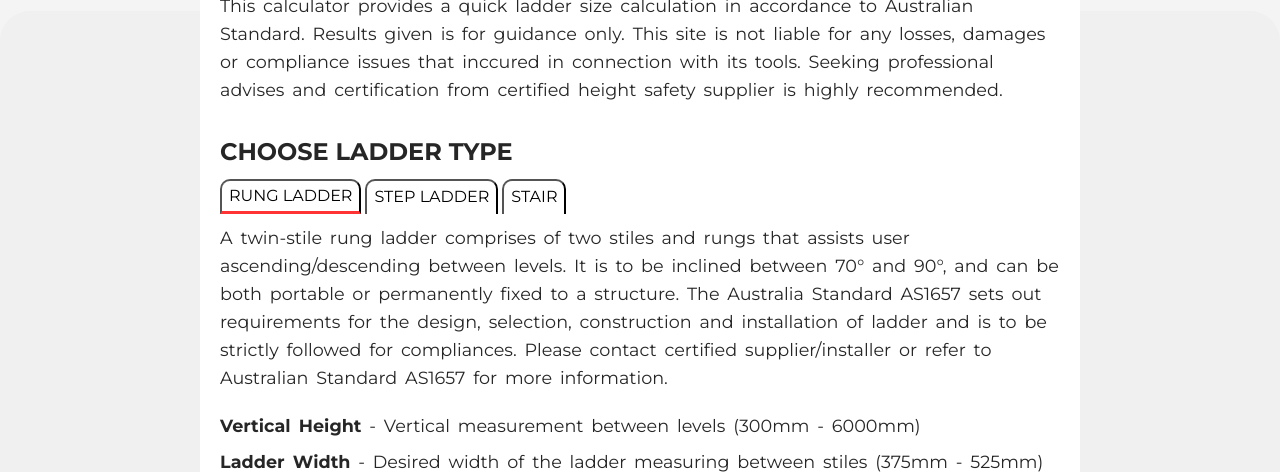
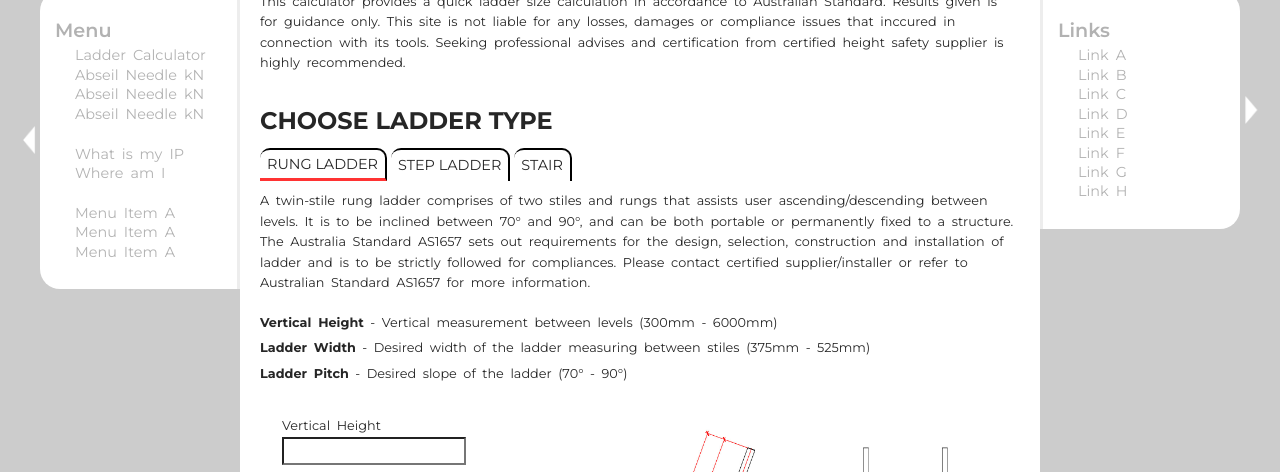
Before and after one commit to eSC2/LadderSizeCalc, a plain HTML site: page Calc/index.html in a window 1280 px wide. Shown: the part 89-561 px from the top of the page. Drawn offline with Linux system fonts and the light colour scheme.

Commit message:
Changed image SVG to PNG. Continue SASS

```diff
--- a/Calc/index.html
+++ b/Calc/index.html
@@ -6,18 +6,25 @@
     <link rel="stylesheet" href="./styles/style.css" />
     <link rel="preconnect" href="https://fonts.googleapis.com" />
     <link rel="preconnect" href="https://fonts.gstatic.com" crossorigin />
-    <link href="https://fonts.googleapis.com/css2?family=Montserrat:wght@400;700&display=swap" rel="stylesheet" />
+    <link href="https://fonts.googleapis.com/css2?family=Montserrat:wght@400;600;700&display=swap" rel="stylesheet" />
   </head>
 
   <body class="main-page">
-    <!-- <div class="navigation-arrow">
-      <img class="img-arrow" alt="image arrow" src="./src/img/arrow.svg" />
-    </div> -->
     <div class="nav-menu">
+      <img class="nav-arrow" alt="image arrow" src="./src/img/arrow.png" />
       <nav class="nav-menu-btns">
         <a>Menu</a>
-        <a class="menu-sub" href="#">Submenu A</a>
-        <a class="menu-sub" href="#">Submenu B</a>
+        <a class="menu-sub" href="#">Ladder Calculator</a>
+        <a class="menu-sub" href="#">Abseil Needle kN</a>
+        <a class="menu-sub" href="#">Abseil Needle kN</a>
+        <a class="menu-sub" href="#">Abseil Needle kN</a>
+        <br />
+        <a class="menu-sub" href="#">What is my IP</a>
+        <a class="menu-sub" href="#">Where am I</a>
+        <br />
+        <a class="menu-sub" href="#">Menu Item A</a>
+        <a class="menu-sub" href="#">Menu Item A</a>
+        <a class="menu-sub" href="#">Menu Item A</a>
       </nav>
     </div>
 
@@ -95,7 +102,14 @@
         <a>Links</a>
         <a class="link-sub" href="#">Link A</a>
         <a class="link-sub" href="#">Link B</a>
+        <a class="link-sub" href="#">Link C</a>
+        <a class="link-sub" href="#">Link D</a>
+        <a class="link-sub" href="#">Link E</a>
+        <a class="link-sub" href="#">Link F</a>
+        <a class="link-sub" href="#">Link G</a>
+        <a class="link-sub" href="#">Link H</a>
       </nav>
+      <img class="nav-arrow link-arrow" alt="image arrow" src="./src/img/arrow.png" />
     </div>
   </body>
 
--- a/Calc/styles/style.scss
+++ b/Calc/styles/style.scss
@@ -1,13 +1,17 @@
 $bgColor: white;
+$mainPageBGColor: rgba(0, 0, 0, 0.2);
 $textColor: rgba(0, 0, 0, 0.85);
 $textBGColor: transparent;
-$linkTxtColor: rgba(0, 0, 0, 0.1);
-$menuBGColor: rgb(240, 240, 240);
+$linkTxtColor: rgba(0, 0, 0, 0.3);
+$menuBGColor: white;
+// $menuBGColor: rgb(235, 235, 235);
 $menuBorderColor: rgba(220, 220, 220, 0.5);
-$menuCornerRadius: 30px;
+$menuCornerRadius: 20px;
 $menuMargin: 50% 0%;
 $tabBorderBaseColor: rgba(255, 0, 0, 0.8);
 $tabHoverBGColor: rgba(255, 0, 0, 0.5);
+$zIndexMainGrid: 2;
+$zIndexMenuGrid: 1;
 
 * {
   background-color: $bgColor;
@@ -15,13 +19,6 @@ $tabHoverBGColor: rgba(255, 0, 0, 0.5);
   padding: 0;
   margin: 0;
   line-height: 1;
-}
-
-h1,
-h2,
-p,
-nav,
-li {
   color: $textColor;
 }
 
@@ -36,7 +33,7 @@ h2 {
 p,
 nav,
 li {
-  font-size: 1.1rem;
+  font-size: 0.8rem;
   line-height: 1.6;
   word-spacing: 0.2rem;
   background-color: $textBGColor;
@@ -51,8 +48,8 @@ a {
   color: $linkTxtColor;
   background-color: $textBGColor;
   text-decoration: none;
-  font-size: 1.8rem;
-  font-weight: 900;
+  font-size: 1.2rem;
+  font-weight: 600;
 
   &:active {
     color: default;
@@ -64,32 +61,35 @@ a {
 }
 
 .main-page {
-  background-color: rgba(240, 240, 240, 0.7);
+  background-color: $mainPageBGColor;
   display: grid;
   height: auto;
-  grid-template-columns: 1fr 200px minmax(600px, 1000px) 200px 1fr;
+  grid-template-columns: 1fr 200px minmax(700px, 800px) 200px 1fr;
   grid-template-rows: auto;
   grid-template-areas:
-    ". menu header link ."
-    ". menu info link ."
-    ". menu subhead link ."
-    ". menu tabs link ."
-    ". menu subcontent link ."
-    ". menu footer link .";
+    ". navi header link ."
+    ". navi info link ."
+    ". navi subhead link ."
+    ". navi tabs link ."
+    ". navi subcontent link ."
+    ". navi footer link .";
 
   .ladder-calc-header {
     grid-area: header;
     padding: 10px 20px;
+    z-index: $zIndexMainGrid;
   }
 
   .ladder-calc-info {
     grid-area: info;
     padding: 0px 20px;
+    z-index: $zIndexMainGrid;
   }
 
   .ladder-calc-subhead {
     grid-area: subhead;
     padding: 30px 0px 0px 20px;
+    z-index: $zIndexMainGrid;
   }
 
   .ladder-calc-tabs {
@@ -97,15 +97,19 @@ a {
     padding-left: 20px;
     display: flex;
     align-content: flex-end;
+    z-index: $zIndexMainGrid;
 
     .btn-tabs {
-      font-size: 100%;
+      font-size: 0.9rem;
       padding: 7px;
       margin: 15px 2px 5px;
       background-color: transparent;
       border-top-right-radius: 10px;
       border-top-left-radius: 10px;
       border-bottom: none;
+      border-style: none;
+      border-top-style: solid;
+      border-right-style: solid;
       transition: background-color 0.1s ease-in-out;
 
       &:first-of-type {
@@ -132,6 +136,7 @@ a {
 .ladder-calc-subcontent {
   padding: 5px 20px 0px 20px;
   grid-area: subcontent;
+  z-index: $zIndexMainGrid;
   display: grid;
   max-width: 100%;
   height: auto;
@@ -175,7 +180,7 @@ a {
 
   .input-field {
     height: 1.5rem;
-    width: 200px;
+    width: 180px;
     margin-bottom: 10px;
     font-size: 1.2rem;
   }
@@ -187,33 +192,68 @@ a {
 }
 
 .nav-menu {
-  grid-area: menu;
-  //   border-right-style: solid;
+  grid-area: navi;
+  border-right-style: solid;
   border-top-left-radius: $menuCornerRadius;
   border-bottom-left-radius: $menuCornerRadius;
+  z-index: $zIndexMenuGrid;
+  padding: 30px 15px;
+  position: relative;
+  height: fit-content;
+  top: 80px; // change value to slide vertically
+  left: 0px; // change value to slide horizontally
+  display: flex;
+  background-color: $menuBGColor;
+  border-color: $menuBorderColor;
+  align-items: center;
+
+  .nav-arrow {
+    height: 30px;
+    background: transparent;
+    position: absolute;
+    right: 102%;
+  }
 }
 
 .links-menu {
   grid-area: link;
-  //   border-left-style: solid;
+  border-left-style: solid;
   border-top-right-radius: $menuCornerRadius;
   border-bottom-right-radius: $menuCornerRadius;
+  z-index: $zIndexMenuGrid;
+  padding: 30px 15px;
+  position: relative;
+  height: fit-content;
+  top: 80px; // change value to slide vertically
+  left: 0px; // change value to slide horizontally
+  display: flex;
+  background-color: $menuBGColor;
+  border-color: $menuBorderColor;
+  align-items: center;
+
+  .link-arrow {
+    height: 30px;
+    background: transparent;
+    position: absolute;
+    left: 102%;
+    transform: rotate(180deg);
+  }
 }
 
 .nav-menu,
 .links-menu {
-  display: flex;
-  background-color: $menuBGColor;
-  border-color: $menuBorderColor;
-  align-items: center;
-  padding-left: 15px;
-  margin: $menuMargin;
+  //   display: flex;
+  //   background-color: $menuBGColor;
+  //   border-color: $menuBorderColor;
+  //   align-items: center;
+  //   margin: $menuMargin;
 
   .menu-sub,
   .link-sub {
     display: block;
-    font-size: 1.2rem;
-    text-indent: 15px;
+    font-size: 0.9rem;
+    font-weight: 400;
+    text-indent: 20px;
     padding-top: 5px;
   }
 }
@@ -221,6 +261,7 @@ a {
 .footer {
   grid-area: footer;
   justify-content: center start;
+  z-index: $zIndexMainGrid;
 
   p {
     padding-left: 10px;
```
Also changed, not shown: Calc/src/img/arrow.png (added), Calc/src/img/arrow.svg (deleted), Calc/styles/style.css, 1 other file.
